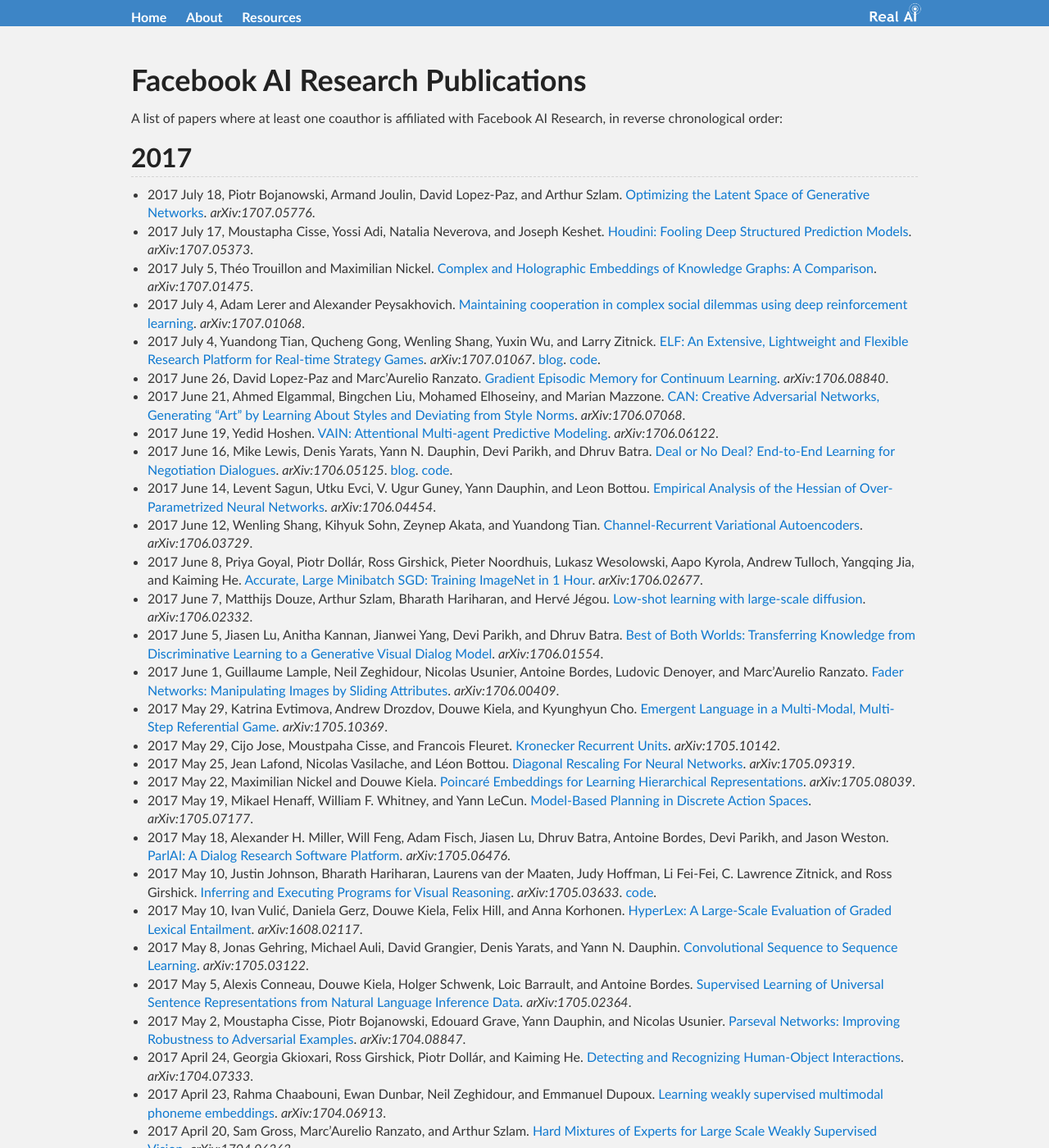
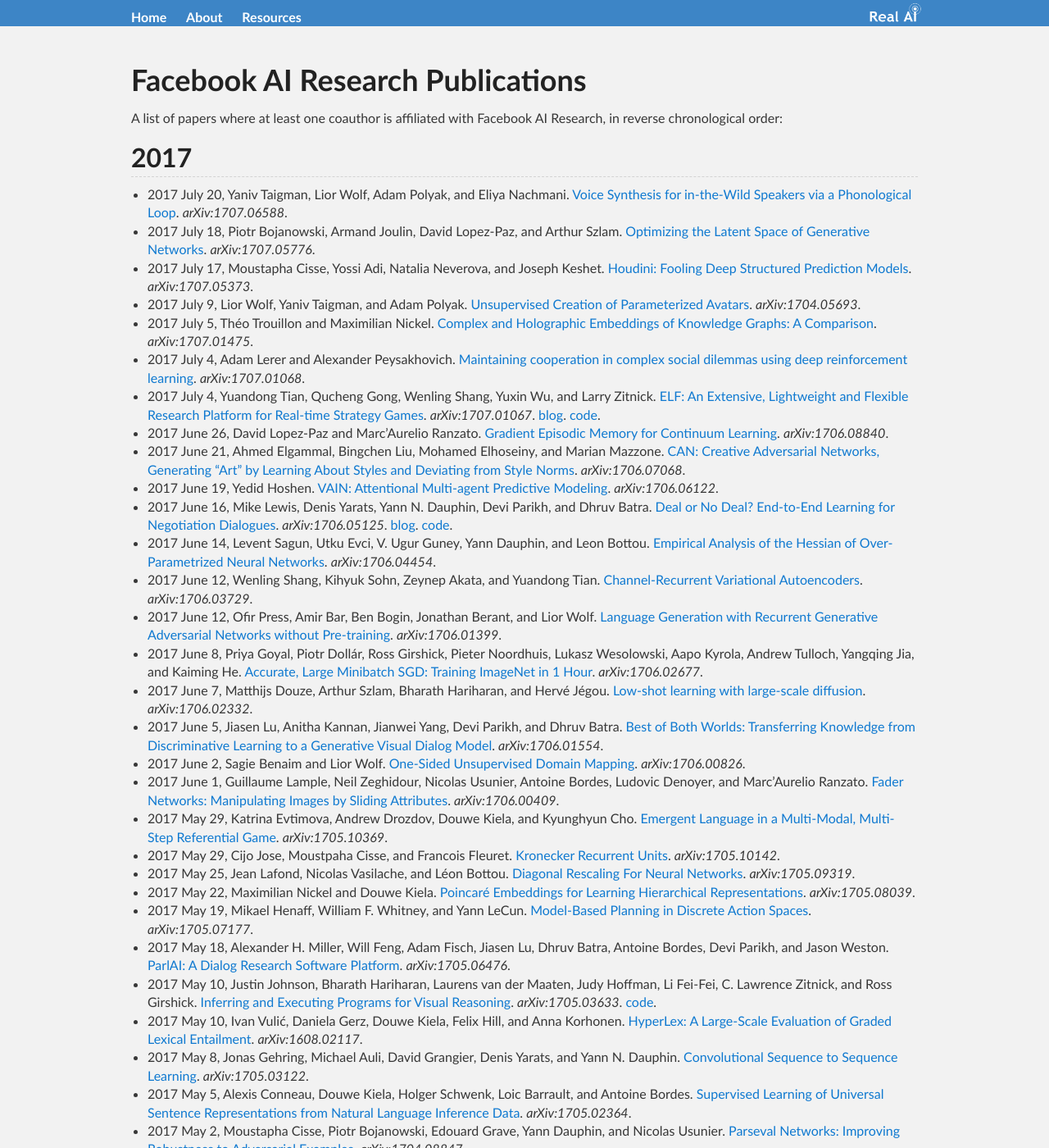
Before and after one commit to Tonywuhk/realai.org, a Jekyll site: the page built from labs/fair-publications.md, in a window 1280 px wide and 1400 px high. Shown: the whole window at 82% size. Built offline with Jekyll 4.4.1, drawn with Linux system fonts in a browser that asks for light colours; our own code applies the rules of GitHub Pages for plain Markdown files; the repository's description, which GitHub fills in, is left out; some of the changed text lies outside the part shown.

Commit message:
Update files

```diff
--- a/labs/fair-publications.md
+++ b/labs/fair-publications.md
@@ -7,8 +7,10 @@
 
 ## 2017
 
+* 2017 July 20, Yaniv Taigman, Lior Wolf, Adam Polyak, and Eliya Nachmani. [Voice Synthesis for in-the-Wild Speakers via a Phonological Loop](https://arxiv.org/abs/1707.06588). *arXiv:1707.06588*.
 * 2017 July 18, Piotr Bojanowski, Armand Joulin, David Lopez-Paz, and Arthur Szlam. [Optimizing the Latent Space of Generative Networks](https://arxiv.org/abs/1707.05776). *arXiv:1707.05776*.
 * 2017 July 17, Moustapha Cisse, Yossi Adi, Natalia Neverova, and Joseph Keshet. [Houdini: Fooling Deep Structured Prediction Models](https://arxiv.org/abs/1707.05373). *arXiv:1707.05373*.
+* 2017 July 9, Lior Wolf, Yaniv Taigman, and Adam Polyak. [Unsupervised Creation of Parameterized Avatars](https://arxiv.org/abs/1704.05693). *arXiv:1704.05693*.
 * 2017 July 5, Théo Trouillon and Maximilian Nickel. [Complex and Holographic Embeddings of Knowledge Graphs: A Comparison](https://arxiv.org/abs/1707.01475). *arXiv:1707.01475*.
 * 2017 July 4, Adam Lerer and Alexander Peysakhovich. [Maintaining cooperation in complex social dilemmas using deep reinforcement learning](https://arxiv.org/abs/1707.01068). *arXiv:1707.01068*.
 * 2017 July 4, Yuandong Tian, Qucheng Gong, Wenling Shang, Yuxin Wu, and Larry Zitnick. [ELF: An Extensive, Lightweight and Flexible Research Platform for Real-time Strategy Games](https://arxiv.org/abs/1707.01067). *arXiv:1707.01067*. [blog](https://code.facebook.com/posts/132985767285406/introducing-elf-an-extensive-lightweight-and-flexible-platform-for-game-research/). [code](https://github.com/facebookresearch/ELF).
@@ -18,9 +20,11 @@
 * 2017 June 16, Mike Lewis, Denis Yarats, Yann N. Dauphin, Devi Parikh, and Dhruv Batra. [Deal or No Deal? End-to-End Learning for Negotiation Dialogues](https://arxiv.org/abs/1706.05125). *arXiv:1706.05125*. [blog](https://code.facebook.com/posts/1686672014972296). [code](https://github.com/facebookresearch/end-to-end-negotiator).
 * 2017 June 14, Levent Sagun, Utku Evci, V. Ugur Guney, Yann Dauphin, and Leon Bottou. [Empirical Analysis of the Hessian of Over-Parametrized Neural Networks](https://arxiv.org/abs/1706.04454). *arXiv:1706.04454*.
 * 2017 June 12, Wenling Shang, Kihyuk Sohn, Zeynep Akata, and Yuandong Tian. [Channel-Recurrent Variational Autoencoders](https://arxiv.org/abs/1706.03729). *arXiv:1706.03729*.
+* 2017 June 12, Ofir Press, Amir Bar, Ben Bogin, Jonathan Berant, and Lior Wolf. [Language Generation with Recurrent Generative Adversarial Networks without Pre-training](https://arxiv.org/abs/1706.01399). *arXiv:1706.01399*.
 * 2017 June 8, Priya Goyal, Piotr Dollár, Ross Girshick, Pieter Noordhuis, Lukasz Wesolowski, Aapo Kyrola, Andrew Tulloch, Yangqing Jia, and Kaiming He. [Accurate, Large Minibatch SGD: Training ImageNet in 1 Hour](https://arxiv.org/abs/1706.02677). *arXiv:1706.02677*.
 * 2017 June 7, Matthijs Douze, Arthur Szlam, Bharath Hariharan, and Hervé Jégou. [Low-shot learning with large-scale diffusion](https://arxiv.org/abs/1706.02332). *arXiv:1706.02332*.
 * 2017 June 5, Jiasen Lu, Anitha Kannan, Jianwei Yang, Devi Parikh, and Dhruv Batra. [Best of Both Worlds: Transferring Knowledge from Discriminative Learning to a Generative Visual Dialog Model](https://arxiv.org/abs/1706.01554). *arXiv:1706.01554*.
+* 2017 June 2, Sagie Benaim and Lior Wolf. [One-Sided Unsupervised Domain Mapping](https://arxiv.org/abs/1706.00826). *arXiv:1706.00826*.
 * 2017 June 1, Guillaume Lample, Neil Zeghidour, Nicolas Usunier, Antoine Bordes, Ludovic Denoyer, and Marc'Aurelio Ranzato. [Fader Networks: Manipulating Images by Sliding Attributes](https://arxiv.org/abs/1706.00409). *arXiv:1706.00409*.
 * 2017 May 29, Katrina Evtimova, Andrew Drozdov, Douwe Kiela, and Kyunghyun Cho. [Emergent Language in a Multi-Modal, Multi-Step Referential Game](https://arxiv.org/abs/1705.10369). *arXiv:1705.10369*.
 * 2017 May 29, Cijo Jose, Moustpaha Cisse, and Francois Fleuret. [Kronecker Recurrent Units](https://arxiv.org/abs/1705.10142). *arXiv:1705.10142*.
@@ -86,7 +90,8 @@
 * 2016 November 18, Yacine Jernite, Edouard Grave, Armand Joulin, and Tomas Mikolov. [Variable Computation in Recurrent Neural Networks](https://arxiv.org/abs/1611.06188). *arXiv:1611.06188*.
 * 2016 November 17, Jonas Gehring, Michael Auli, David Grangier, and Yann N. Dauphin. [A Convolutional Encoder Model for Neural Machine Translation](https://arxiv.org/abs/1611.02344). *arXiv:1611.02344*.
 * 2016 November 16, Saining Xie, Ross Girshick, Piotr Dollár, Zhuowen Tu, and Kaiming He. [Aggregated Residual Transformations for Deep Neural Networks](https://arxiv.org/abs/1611.05431). *arXiv:1611.05431*.
-* 2016 November 08, Alexander Peysakhovich and Akos Lada. [Combining observational and experimental data to find heterogeneous treatment effects](https://arxiv.org/abs/1611.02385). *arXiv:1611.02385*.
+* 2016 November 8, Alexander Peysakhovich and Akos Lada. [Combining observational and experimental data to find heterogeneous treatment effects](https://arxiv.org/abs/1611.02385). *arXiv:1611.02385*.
+* 2016 November 7, Yaniv Taigman, Adam Polyak, and Lior Wolf. [Unsupervised Cross-Domain Image Generation](https://arxiv.org/abs/1611.02200). *arXiv:1611.02200*.
 * 2016 November 6, Pratik Chaudhari, Anna Choromanska, Stefano Soatto, Yann LeCun, Carlo Baldassi, Christian Borgs, Jennifer Chayes, Levent Sagun, and Riccardo Zecchina. [Entropy-SGD: Biasing Gradient Descent Into Wide Valleys](https://arxiv.org/abs/1611.01838). *arXiv:1611.01838*.
 * 2016 November 1, Gabriel Synnaeve, Nantas Nardelli, Alex Auvolat, Soumith Chintala, Timothée Lacroix, Zeming Lin, Florian Richoux, and Nicolas Usunier. [TorchCraft: a Library for Machine Learning Research on Real-Time Strategy Games](https://arxiv.org/abs/1611.00625). *arXiv:1611.00625*.
 * 2016 October 27, Aishwarya Agrawal, Jiasen Lu, Stanislaw Antol, Margaret Mitchell, C. Lawrence Zitnick, Dhruv Batra, and Devi Parikh. [VQA: Visual Question Answering](https://arxiv.org/abs/1505.00468). *arXiv:1505.00468*.
```
Also changed, not shown: companies/README.md (+4 -0 lines), companies/apple.md (+2 -0 lines), impacts.md (+4 -0 lines), labs/deepmind-publications.md (+6 -2 lines), neuroscience.md (+1 -1 lines).
